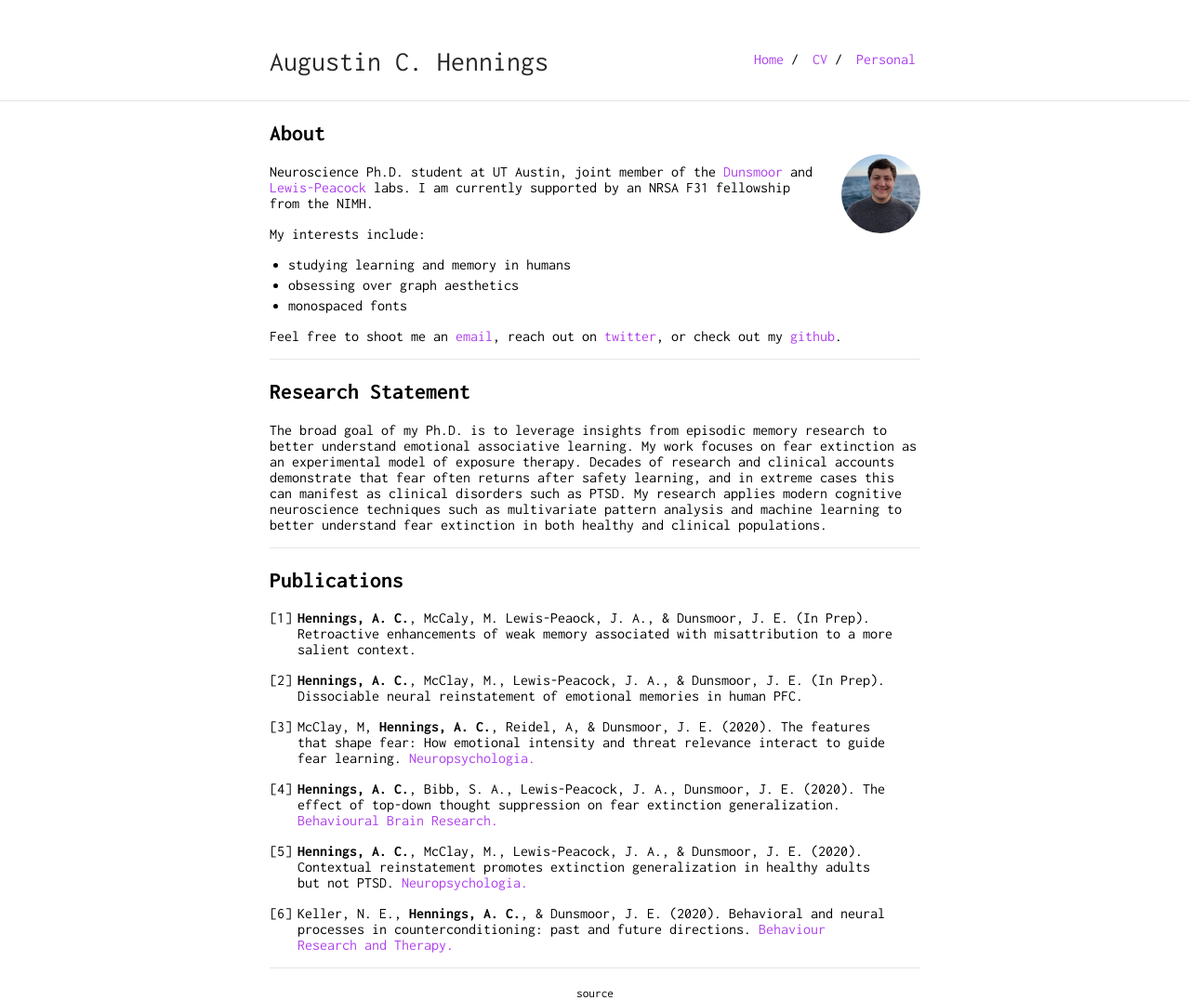
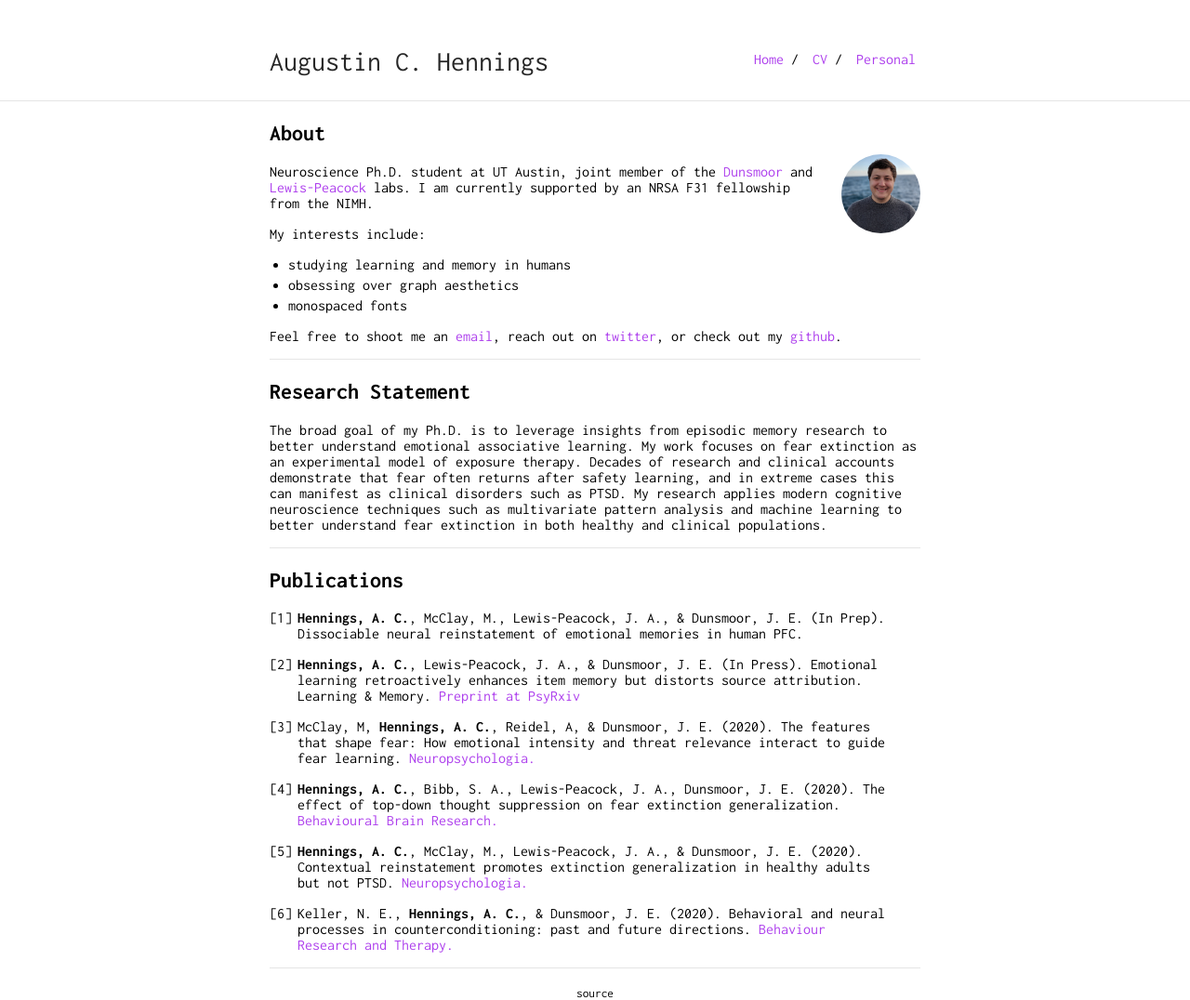
Before and after one commit to achennings/achennings.github.io, a Jekyll site: the page built from index.md, in a window 1280 px wide. Shown: the whole page at 93% size. Built offline with Jekyll 4.4.1, drawn with Linux system fonts in a browser that asks for light colours; our own code applies the rules of GitHub Pages for plain Markdown files.

Commit message:
updated CV and other

```diff
--- a/index.md
+++ b/index.md
@@ -25,9 +25,9 @@ The broad goal of my Ph.D. is to leverage insights from episodic memory research
 
 ## Publications
 
-1. **Hennings, A. C.**, McCaly, M. Lewis-Peaock, J. A., & Dunsmoor, J. E. (In Prep). Retroactive enhancements of weak memory associated with misattribution to a more salient context.
+1. **Hennings, A. C.**, McClay, M., Lewis-Peacock, J. A., & Dunsmoor, J. E. (In Prep). Dissociable neural reinstatement of emotional memories in human PFC.
 
-2. **Hennings, A. C.**, McClay, M., Lewis-Peacock, J. A., & Dunsmoor, J. E. (In Prep). Dissociable neural reinstatement of emotional memories in human PFC.
+2. **Hennings, A. C.**, Lewis-Peacock, J. A., & Dunsmoor, J. E. (In Press). Emotional learning retroactively enhances item memory but distorts source attribution. Learning & Memory. [Preprint at PsyRxiv](https://psyarxiv.com/g4ktq/)
 
 3. McClay, M, **Hennings, A. C.**, Reidel, A, & Dunsmoor, J. E. (2020). The features that shape fear: How emotional intensity and threat relevance interact to guide fear learning. [Neuropsychologia.](https://doi.org/10.1016/j.neuropsychologia.2020.107653)
 
```
Also changed, not shown: blog.md (+3 -0 lines), 1 other file.
